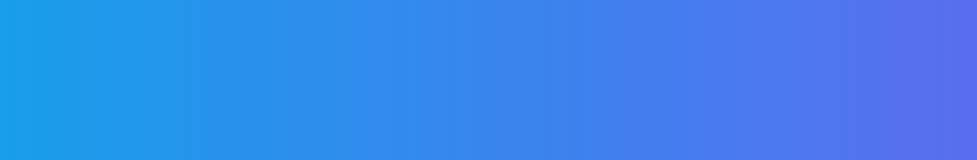
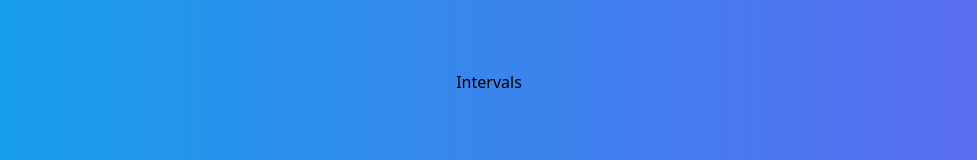
Before and after one commit to ingadi/pomodoro-timer-v2, a React (Vite) app: page / in a window 1280 px wide. Shown: the part 318-478 px from the top of the page, without its empty margins (151-1128 px from the left). Built offline with nearby package versions, Linux system fonts and the light colour scheme.

Commit message:
Add Intervals

```diff
--- a/src/App.tsx
+++ b/src/App.tsx
@@ -1,9 +1,11 @@
 import Background from "@/features/Background";
+import Intervals from "@/features/Intervals";
 
 export default function App() {
   return (
     <main className="relative w-screen h-screen grid place-content-center">
       <Background />
+      <Intervals />
     </main>
   );
 }
--- a/src/features/Background/Background.tsx
+++ b/src/features/Background/Background.tsx
@@ -1,5 +1,5 @@
 export default function Background() {
   return (
-    <div className="absolute inset-0 bg-gradient-to-r from-sky-500 to-indigo-500" />
+    <div className="-z-50 absolute inset-0 bg-gradient-to-r from-sky-500 to-indigo-500" />
   );
 }
--- /dev/null
+++ b/src/features/Intervals/Intervals.tsx
@@ -0,0 +1,3 @@
+export default function Intervals() {
+  return <h1>Intervals</h1>;
+}
--- /dev/null
+++ b/src/features/Intervals/index.ts
@@ -0,0 +1 @@
+export { default } from "./Intervals";
```
